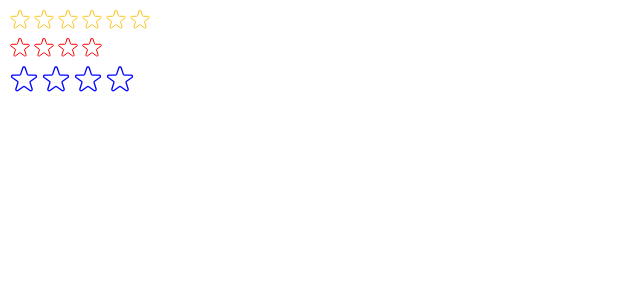
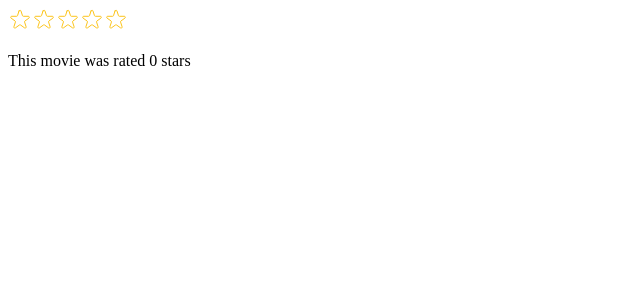
Before and after one commit to vibraniumSwaleh/movipot, a React (Create React App) app: page / in a window 1280 px wide. Shown: the top 300 px of the page, without its empty margins (0-640 px from the left). Built offline with nearby package versions, Linux system fonts and the light colour scheme.

Commit message:
add proptypes

```diff
--- a/src/StarRating.js
+++ b/src/StarRating.js
@@ -1,4 +1,5 @@
 import { useState } from 'react';
+import PropTypes from 'prop-types';
 
 const containerStyle = {
   display: 'flex',
@@ -10,12 +11,22 @@ const starContainerStyle = {
   display: 'flex',
 };
 
+StartRating.prototype = {
+  maxRating: PropTypes.number,
+  color: PropTypes.string,
+  size: PropTypes.number,
+  className: PropTypes.string,
+  messages: PropTypes.array,
+  onSetRating: PropTypes.func,
+};
+
 function StartRating({
   maxRating = 5,
   color = '#fcc419',
   size = '24',
-  classNme = '',
+  className = '',
   messages = [],
+  onSetRating,
 }) {
   const [rating, setRating] = useState(0);
   const [tempRating, setTempRating] = useState(0);
@@ -29,6 +40,7 @@ function StartRating({
 
   function handleRating(rating) {
     setRating(rating);
+    onSetRating(rating);
   }
 
   return (
--- a/src/index.js
+++ b/src/index.js
@@ -3,18 +3,34 @@ import ReactDOM from 'react-dom/client';
 // import './index.css';
 // import App from './App';
 import StartRating from './StarRating';
+import { useState } from 'react';
+
+function Test() {
+  const [movieRating, setMovieRating] = useState(0);
+
+  function handleSetMovieRating(ratings) {
+    setMovieRating(ratings);
+  }
+
+  return (
+    <div>
+      <StartRating onSetRating={handleSetMovieRating} />
+      <p>This movie was rated {movieRating} stars</p>
+    </div>
+  );
+}
 
 const root = ReactDOM.createRoot(document.getElementById('root'));
 root.render(
   <React.StrictMode>
     {/* <App /> */}
-    <StartRating maxRating={6} />
-    <StartRating maxRating={4} color='red' size='24' />
-    <StartRating
+    {/* <StartRating maxRating={4} color='red' size='24' /> */}
+    <Test />
+    {/* <StartRating
       maxRating={4}
       color='blue'
       size='32'
       messages={['Very good', 'Good', 'Bad', 'Very bad']}
-    />
+    /> */}
   </React.StrictMode>,
 );
```
